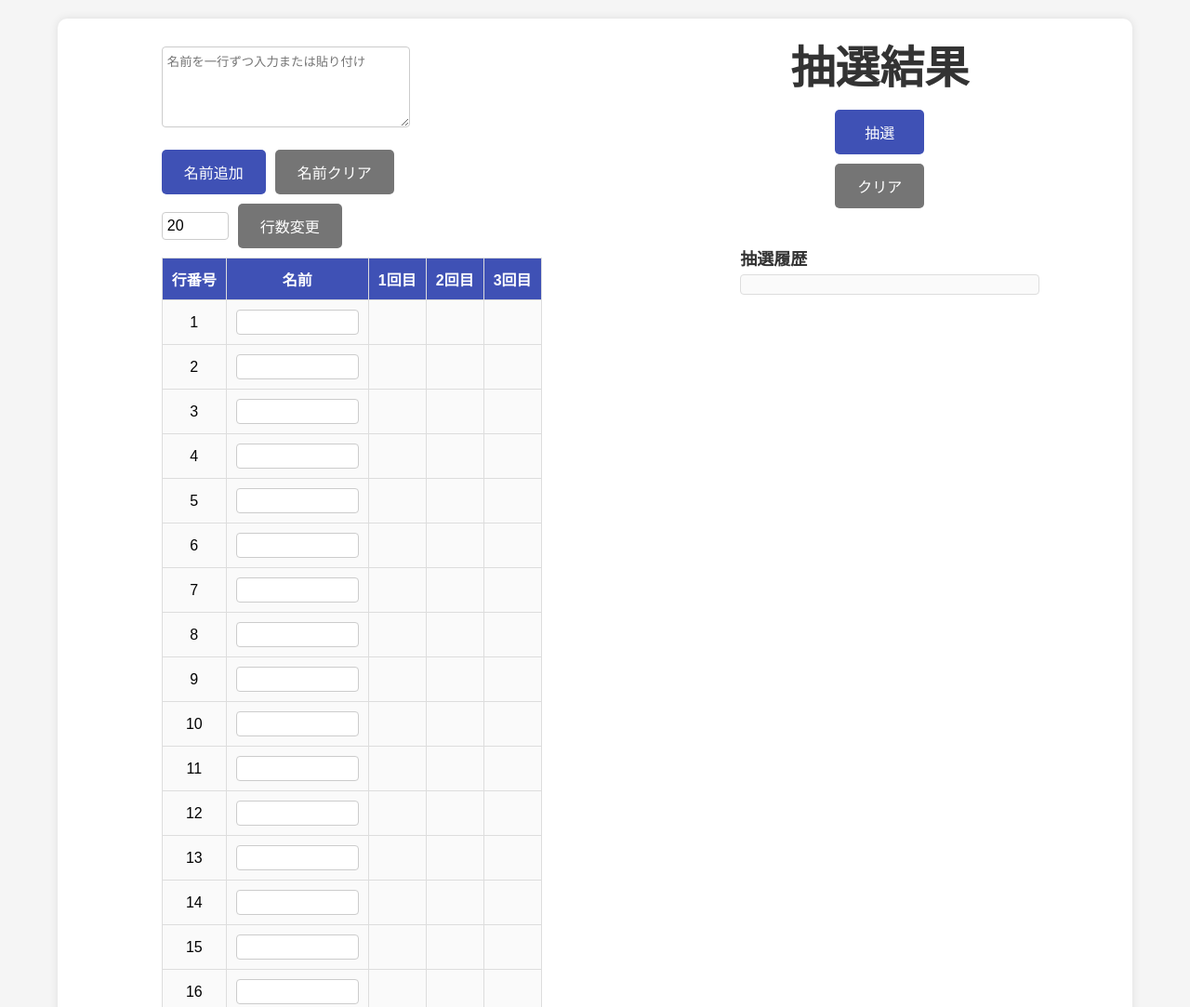
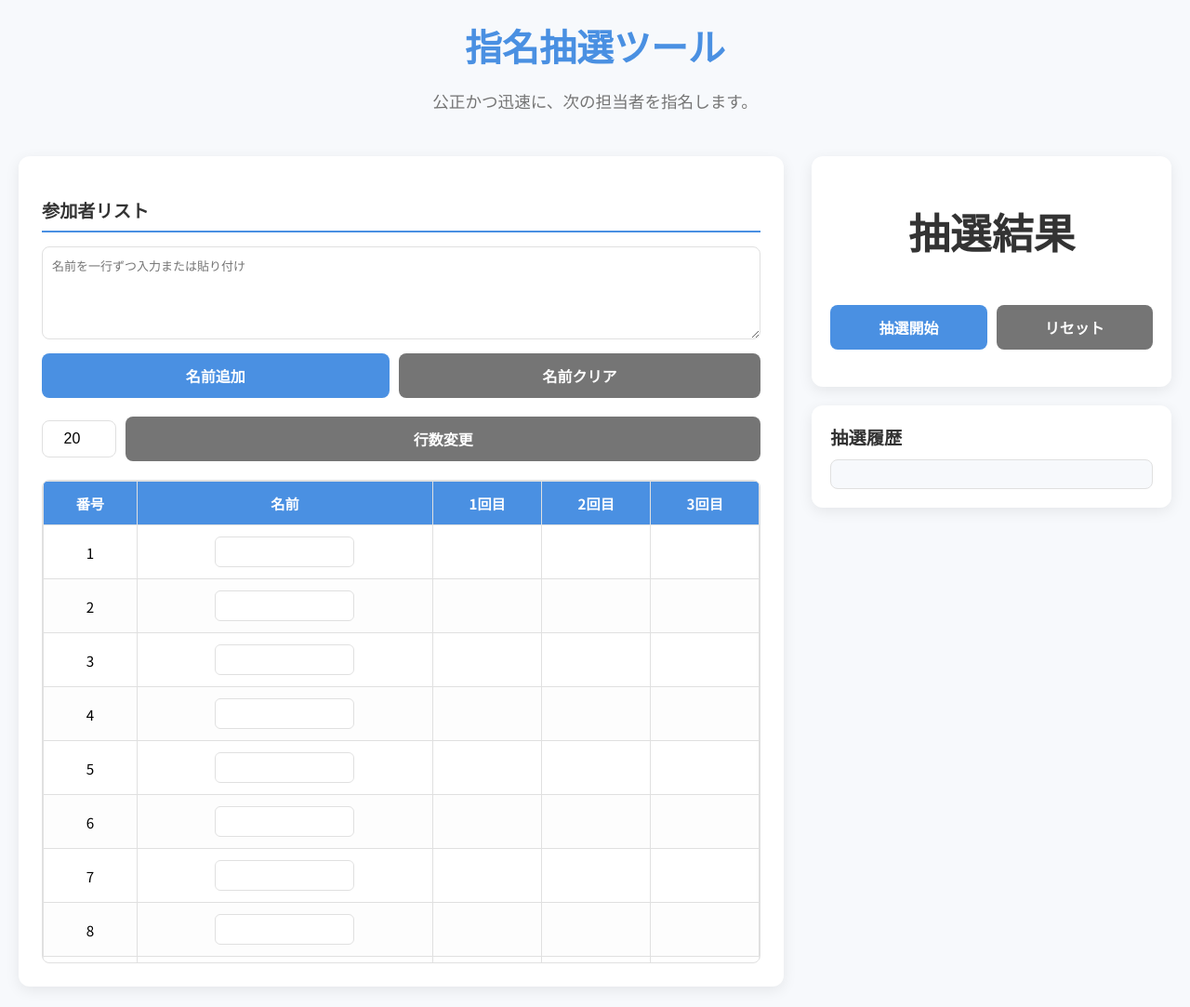
Before and after one commit to sandyzhao2001/MyTools, a plain HTML site: page nomination.html in a window 1280 px wide. Shown: the top 1083 px of the page at 93% size. Drawn offline with Linux system fonts and the light colour scheme.

Commit message:
feat(nomination): Enhance UI and add row validation

```diff
--- a/nomination.html
+++ b/nomination.html
@@ -2,177 +2,322 @@
 <html lang="ja">
 <head>
     <meta charset="UTF-8">
+    <meta name="viewport" content="width=device-width, initial-scale=1.0">
     <title>指名抽選ツール</title>
+    <link rel="preconnect" href="https://fonts.googleapis.com">
+    <link rel="preconnect" href="https://fonts.gstatic.com" crossorigin>
+    <link href="https://fonts.googleapis.com/css2?family=Noto+Sans+JP:wght@400;700&display=swap" rel="stylesheet">
     <style>
+        :root {
+            --primary-color: #4a90e2;
+            --primary-dark-color: #357abd;
+            --secondary-color: #757575;
+            --secondary-dark-color: #616161;
+            --background-color: #f7f9fc;
+            --card-background-color: #ffffff;
+            --text-color: #333;
+            --light-text-color: #fff;
+            --border-color: #e0e0e0;
+            --highlight-color: #f5a623;
+            --font-family: 'Noto Sans JP', Arial, sans-serif;
+        }
+
+        *, *::before, *::after {
+            box-sizing: border-box;
+        }
+
         body {
-            display: flex;
-            justify-content: center;
-            font-family: Arial, sans-serif;
-            background-color: #f5f5f5;
+            font-family: var(--font-family);
+            background-color: var(--background-color);
             margin: 0;
             padding: 20px;
-        }
-        .container {
-            display: flex;
-            justify-content: space-around; /* 左右均等に配置、余白を小さく調整 */
-            max-width: 1200px; /* 横幅を前の値（1200px）に戻す */
-            background-color: #fff;
-            padding: 20px; /* パディングを前の値（20px）に戻す */
-            border-radius: 10px;
-            box-shadow: 0 0 10px rgba(0, 0, 0, 0.1);
-            width: 90%; /* 全体の幅を前の値（90%）に戻す */
-        }
-        table {
-            border-collapse: collapse;
-            margin-right: 20px; /* テーブルの右側の余白を前の値（20px）に戻す */
-        }
-        th, td {
-            border: 1px solid #ddd;
-            padding: 10px; /* セルのパディングを前の値（10px）に戻す */
-            text-align: center;
-        }
-        th {
-            background-color: #3F51B5; /* テーブルのタイトル行を明るめのダークブルー（インディゴ）に変更 */
-            color: white;
-        }
-        td {
-            background-color: #fafafa;
-        }
-        .name-input {
-            width: 120px; /* 入力欄の幅を前の値（120px）に戻す */
-            padding: 5px;
-            border: 1px solid #ccc;
-            border-radius: 4px;
-        }
-        .result-area {
             display: flex;
             flex-direction: column;
             align-items: center;
-            justify-content: flex-start; /* 上部から配置 */
-            width: 300px; /* 右側の幅を前の値（300px）に戻す */
-            /* height: 350px; を削除して、内容に応じて自動調整 */
-            padding: 10px; /* 内部余白を維持 */
         }
-        .result {
-            font-size: 48px; /* 文字サイズを前の値（48px）に戻す */
-            font-weight: bold;
-            color: #333;
-            margin-bottom: 20px; /* マージンを前の値（20px）に戻す */
-            transition: color 0.3s;
+
+        .header {
             text-align: center;
-            line-height: 48px; /* 行の高さを文字サイズに合わせる */
-            height: 48px; /* 高さを固定 */
+            margin-bottom: 30px;
+        }
+
+        .header h1 {
+            font-size: 2.5em;
+            color: var(--primary-color);
+            margin: 0;
+            font-weight: 700;
+        }
+
+        .header p {
+            font-size: 1.1em;
+            color: var(--secondary-color);
+        }
+
+        .container {
+            display: flex;
+            gap: 30px;
+            width: 100%;
+            max-width: 1280px;
+            align-items: flex-start;
+        }
+
+        .main-content {
+            flex: 2;
+            background-color: var(--card-background-color);
+            padding: 25px;
+            border-radius: 12px;
+            box-shadow: 0 4px 15px rgba(0, 0, 0, 0.08);
+        }
+
+        .sidebar {
+            flex: 1;
+            position: sticky;
+            top: 20px;
+            display: flex;
+            flex-direction: column;
+            gap: 20px;
+        }
+
+        .card {
+            background-color: var(--card-background-color);
+            padding: 20px;
+            border-radius: 12px;
+            box-shadow: 0 4px 15px rgba(0, 0, 0, 0.08);
+            text-align: center;
+        }
+
+        .controls-group {
+            margin-bottom: 20px;
+        }
+
+        .controls-group h3 {
+            font-size: 1.2em;
+            color: var(--text-color);
+            margin-bottom: 15px;
+            border-bottom: 2px solid var(--primary-color);
+            padding-bottom: 8px;
+        }
+
+        textarea#nameInput {
+            width: 100%;
+            box-sizing: border-box;
+            padding: 10px;
+            border: 1px solid var(--border-color);
+            border-radius: 8px;
+            resize: vertical;
+            font-size: 1em;
+            min-height: 100px;
+            margin-bottom: 10px;
+        }
+
+        .control-buttons {
+            display: flex;
+            gap: 10px;
+            margin-bottom: 20px;
+        }
+
+        .row-input {
+            display: flex;
+            gap: 10px;
+            align-items: center;
+        }
+
+        .row-input input {
+            padding: 10px;
+            border: 1px solid var(--border-color);
+            border-radius: 8px;
+            width: 80px;
+            font-size: 1em;
+            text-align: center;
+        }
+
+        .table-container {
+            max-height: 65vh;
+            overflow-y: auto;
+            border: 1px solid var(--border-color);
+            border-radius: 8px;
+        }
+
+        table {
+            width: 100%;
+            border-collapse: collapse;
+        }
+
+        th, td {
+            border: 1px solid var(--border-color);
+            padding: 12px;
+            text-align: center;
+            font-size: 0.95em;
+        }
+
+        th {
+            background-color: var(--primary-color);
+            color: var(--light-text-color);
+            font-weight: 700;
+            position: sticky;
+            top: 0;
+            z-index: 1;
+        }
+
+        tbody tr:nth-child(even) {
+            background-color: #fdfdfd;
+        }
+        tbody tr:hover {
+            background-color: #f1f5fe;
+        }
+
+        .name-input {
+            width: 150px;
+            padding: 8px;
+            border: 1px solid var(--border-color);
+            border-radius: 6px;
+            font-size: 0.9em;
+            transition: border-color 0.3s, box-shadow 0.3s;
+        }
+        .name-input:focus {
+            outline: none;
+            border-color: var(--primary-color);
+            box-shadow: 0 0 0 3px rgba(74, 144, 226, 0.2);
+        }
+
+        .result-area .result {
+            font-size: 2.8em;
+            font-weight: 700;
+            color: var(--text-color);
+            margin-bottom: 20px;
+            padding: 10px;
+            height: 120px;
             display: flex;
             align-items: center;
             justify-content: center;
+            transition: color 0.3s, transform 0.3s;
+            word-break: break-all;
         }
-        .highlight {
-            color: #f44336;
-            animation: blink 0.5s 3; /* 0.5秒間隔で3回点滅 */
+
+        .result.highlight {
+            color: var(--highlight-color);
+            transform: scale(1.1);
+            animation: blink 0.5s 3;
         }
+
         @keyframes blink {
-            50% { opacity: 0; }
+            50% { opacity: 0.2; }
         }
-        .button-container {
-            display: flex;
-            flex-direction: column;
-            gap: 10px;
-            margin-bottom: 20px; /* ボタンの下にマージンを追加 */
-            /* position: absolute; と top: 70px; を削除 */
+
+        .history-container {
+            text-align: left;
         }
-        .history-container {
-            width: 100%;
-            text-align: left;
-            margin-top: 20px; /* ボタンの下に配置するためのマージン */
+
+        .history-title {
+            font-size: 1.2em;
+            font-weight: 700;
+            color: var(--text-color);
+            margin-bottom: 10px;
         }
-        .history-title {
-            font-size: 18px; /* タイトル文字サイズを前の値（18px）に戻す */
-            font-weight: bold;
-            color: #333;
-            margin-bottom: 5px;
-        }
+
         .history {
-            font-size: 16px; /* 履歴文字サイズを前の値（16px）に戻す */
+            font-size: 1em;
             color: #666;
             width: 100%;
-            max-height: 320px; /* 履歴の高さを維持（名前5漢字×100行×3回全表示可能） */
-            overflow-y: auto; /* 必要に応じて縦スクロール */
-            border: 1px solid #ddd;
-            padding: 10px; /* パディングを前の値（10px）に戻す */
-            border-radius: 4px;
-            background-color: #fafafa;
-            word-wrap: break-word; /* 長い名前も折り返し */
+            box-sizing: border-box;
+            max-height: 250px;
+            overflow-y: auto;
+            border: 1px solid var(--border-color);
+            padding: 15px;
+            border-radius: 8px;
+            background-color: var(--background-color);
+            word-break: break-all;
         }
-        textarea#nameInput {
-            margin: 10px 0;
-            padding: 5px;
-            border: 1px solid #ccc;
-            border-radius: 4px;
-            resize: vertical; /* 允许垂直调整大小 */
+
+        button {
+            padding: 12px 24px;
+            font-size: 1em;
+            font-weight: 700;
+            border: none;
+            border-radius: 8px;
+            cursor: pointer;
+            transition: background-color 0.3s, transform 0.1s;
+            flex-grow: 1;
         }
-        .name-buttons {
-            display: flex;
-            gap: 10px;
-            margin: 10px 0;
-            position: relative;
-            top: 0; /* ボタンをテーブルの上部に固定 */
+        button:hover {
+            transform: translateY(-2px);
         }
-        .row-input {
-            display: flex;
-            gap: 10px;
-            margin: 10px 0;
-            position: relative;
-            top: 0; /* 行数入力欄とボタンをテーブルの上部に固定 */
+        button:active {
+            transform: translateY(0);
+        }
+
+        .primary-btn {
+            background-color: var(--primary-color);
+            color: var(--light-text-color);
+        }
+        .primary-btn:hover {
+            background-color: var(--primary-dark-color);
+        }
+
+        .secondary-btn {
+            background-color: var(--secondary-color);
+            color: var(--light-text-color);
+        }
+        .secondary-btn:hover {
+            background-color: var(--secondary-dark-color);
+        }
+
+        @media (max-width: 1024px) {
+            .container {
+                flex-direction: column;
                 align-items: center;
             }
-        .row-input input {
-            padding: 5px;
-            border: 1px solid #ccc;
-            border-radius: 4px;
-            width: 60px;
-            font-size: 16px;
+            .main-content, .sidebar {
+                width: 100%;
+                max-width: 800px;
+            }
+            .sidebar {
+                position: static;
+            }
+        }
+
+        @media (max-width: 600px) {
+            body {
+                padding: 10px;
+            }
+            .header h1 {
+                font-size: 2em;
+            }
+            .control-buttons, .row-input {
+                flex-direction: column;
             }
             button {
-            padding: 12px 24px; /* ボタンのパディングを前の値（12px 24px）に戻す */
-            font-size: 16px; /* ボタン文字サイズを前の値（16px）に戻す */
-            border: none;
-            border-radius: 5px;
-            cursor: pointer;
-            background-color: #3F51B5; /* 「抽選」「名前追加」「行数変更」ボタンを明るめのダークブルー（インディゴ）に変更 */
-            color: white;
-            transition: background-color 0.3s;
+                width: 100%;
             }
-        button:hover {
-            background-color: #303F9F; /* ホバー時のインディゴを少し暗く */
         }
-        .name-buttons button:nth-child(2),
-        .row-input button,
-        .button-container button:nth-child(2) {
-            background-color: #757575; /* 「名前クリア」「行数変更」「クリア」ボタンを明るめのグレー（中間グレー）に変更 */
-        }
-        .name-buttons button:nth-child(2):hover,
-        .row-input button:hover,
-        .button-container button:nth-child(2):hover {
-            background-color: #616161; /* ホバー時のグレーを少し暗く */
-        }
+
     </style>
 </head>
 <body>
+    <div class="header">
+        <h1>指名抽選ツール</h1>
+        <p>公正かつ迅速に、次の担当者を指名します。</p>
+    </div>
+
     <div class="container">
-        <div>
-            <textarea id="nameInput" rows="5" cols="30" placeholder="名前を一行ずつ入力または貼り付け"></textarea>
-            <div class="name-buttons">
-                <button onclick="pasteNames()">名前追加</button>
-                <button onclick="clearNames()" title="名前をクリアします">名前クリア</button>
+        <div class="main-content">
+            <div class="controls-group">
+                <h3>参加者リスト</h3>
+                <textarea id="nameInput" rows="5" placeholder="名前を一行ずつ入力または貼り付け"></textarea>
+                <div class="control-buttons">
+                    <button onclick="pasteNames()" class="primary-btn">名前追加</button>
+                    <button onclick="clearNames()" class="secondary-btn" title="名前をクリアします">名前クリア</button>
                 </div>
                 <div class="row-input">
                     <input type="number" id="rowCount" min="5" max="100" value="20" placeholder="行数">
-                <button onclick="updateRows()" title="行数を変更します">行数変更</button>
+                    <button onclick="updateRows()" class="secondary-btn" title="行数を変更します">行数変更</button>
                 </div>
+            </div>
+            <div class="table-container">
                 <table id="nominationTable">
                     <thead>
                         <tr>
-                        <th>行番号</th>
+                            <th>番号</th>
                             <th>名前</th>
                             <th>1回目</th>
                             <th>2回目</th>
@@ -182,13 +327,17 @@
                     <tbody id="tableBody"></tbody>
                 </table>
             </div>
-        <div class="result-area">
+        </div>
+
+        <div class="sidebar">
+            <div class="card result-area">
                 <div class="result" id="resultDisplay">抽選結果</div>
-            <div class="button-container">
-                <button onclick="draw()">抽選</button>
-                <button onclick="clearAll()" title="抽選結果と履歴をクリアします">クリア</button>
+                <div class="control-buttons">
+                    <button onclick="draw()" class="primary-btn">抽選開始</button>
+                    <button onclick="clearAll()" class="secondary-btn" title="抽選結果と履歴をクリアします">リセット</button>
                 </div>
-            <div class="history-container">
+            </div>
+            <div class="card history-container">
                 <div class="history-title">抽選履歴</div>
                 <div class="history" id="drawHistory"></div>
             </div>
@@ -200,18 +349,17 @@
         const resultDisplay = document.getElementById('resultDisplay');
         const drawHistory = document.getElementById('drawHistory');
         const rowCountInput = document.getElementById('rowCount');
-        let maxRows = 20; // デフォルトの行数
+        let maxRows = 20;
         let history = [];
-        let currentRound = 1; // 現在のラウンド（1, 2, 3）
-        let drawCount = 0; // 抽選カウント
+        let currentRound = 1;
+        let drawCount = 0;
 
-        // テーブル初期化
         function initializeTable() {
-            tbody.innerHTML = ''; // 既存の行をクリア
+            tbody.innerHTML = '';
             for (let i = 0; i < maxRows; i++) {
                 const row = document.createElement('tr');
                 row.innerHTML = `
-                    <td>${i + 1}</td> <!-- 行番号 -->
+                    <td>${i + 1}</td>
                     <td><input type="text" class="name-input" maxlength="20"></td>
                     <td></td>
                     <td></td>
@@ -219,21 +367,8 @@
                 `;
                 tbody.appendChild(row);
             }
-            // 既存の名前や抽選結果を保持
-            const existingNames = Array.from(tbody.getElementsByTagName('input')).map(input => input.value.trim());
-            for (let i = 0; i < Math.min(existingNames.length, maxRows); i++) {
-                tbody.getElementsByTagName('input')[i].value = existingNames[i];
-            }
-            // 抽選結果も保持
-            for (let i = 0; i < maxRows; i++) {
-                const cells = tbody.getElementsByTagName('tr')[i].getElementsByTagName('td');
-                for (let j = 2; j < 5; j++) { // 行番号列（1列目）をスキップ
-                    cells[j].textContent = cells[j].textContent || '';
-                }
-            }
         }
 
-        // 初期化
         initializeTable();
 
         function getParticipants(round) {
@@ -241,7 +376,7 @@
             const participants = [];
             for (let i = 0; i < rows.length; i++) {
                 const name = rows[i].getElementsByTagName('input')[0].value.trim();
-                const cell = rows[i].getElementsByTagName('td')[round + 1]; // 行番号列をスキップ
+                const cell = rows[i].getElementsByTagName('td')[round + 1];
                 if (name && !cell.textContent) {
                     participants.push({ name, row: i });
                 }
@@ -250,14 +385,18 @@
         }
 
         function draw() {
-            const participants = getParticipants(currentRound);
+            let participants = getParticipants(currentRound);
             if (participants.length === 0) {
                 if (currentRound < 3) {
                     currentRound++;
-                    draw(); // 次のラウンドへ
+                    participants = getParticipants(currentRound);
+                    if (participants.length === 0) {
+                        resultDisplay.textContent = "全完了";
+                        resultDisplay.classList.remove('highlight');
                         return;
+                    }
                 } else {
-                    resultDisplay.textContent = "抽選完了";
+                    resultDisplay.textContent = "全完了";
                     resultDisplay.classList.remove('highlight');
                     return;
                 }
@@ -275,27 +414,24 @@
             const winner = participants[winnerIndex];
             resultDisplay.textContent = winner.name;
 
-            // 抽選ごとに結果を強調表示
             resultDisplay.classList.add('highlight');
-            setTimeout(() => resultDisplay.classList.remove('highlight'), 1500); // 1.5秒後に元に戻る
+            setTimeout(() => resultDisplay.classList.remove('highlight'), 1500);
 
             const row = tbody.getElementsByTagName('tr')[winner.row];
-            const cell = row.getElementsByTagName('td')[currentRound + 1]; // 行番号列をスキップ
+            const cell = row.getElementsByTagName('td')[currentRound + 1];
             drawCount++;
             cell.textContent = drawCount;
 
-            // 抽選履歴に追加
             history.push(winner.name);
-            drawHistory.textContent = history.join('、');
+            drawHistory.textContent = history.join(' → ');
         }
 
         function clearAll() {
             if (drawCount > 0) {
-                // 抽選結果がある場合、名前はクリアせず、抽選結果と履歴のみクリア
                 const rows = tbody.getElementsByTagName('tr');
                 for (let i = 0; i < rows.length; i++) {
                     const cells = rows[i].getElementsByTagName('td');
-                    for (let j = 2; j < cells.length; j++) { // 行番号列と名前列をスキップ
+                    for (let j = 2; j < cells.length; j++) {
                         cells[j].textContent = '';
                     }
                 }
@@ -309,34 +445,45 @@
         }
 
         function clearNames() {
-            // 名前とテキストエリアをクリア
-            const rows = tbody.getElementsByTagName('tr');
-            for (let i = 0; i < rows.length; i++) {
-                rows[i].getElementsByTagName('input')[0].value = '';
+            const inputs = tbody.getElementsByTagName('input');
+            for (let i = 0; i < inputs.length; i++) {
+                inputs[i].value = '';
             }
-            document.getElementById('nameInput').value = ''; // テキストエリアもクリア
+            document.getElementById('nameInput').value = '';
         }
 
         function pasteNames() {
             const text = document.getElementById('nameInput').value;
             const names = text.split('\n').map(name => name.trim()).filter(name => name);
+            const inputs = tbody.getElementsByTagName('input');
 
-            const rows = tbody.getElementsByTagName('tr');
-            for (let i = 0; i < Math.min(names.length, rows.length); i++) {
-                rows[i].getElementsByTagName('input')[0].value = names[i];
+            if (names.length > inputs.length) {
+                alert(`名前の数が表の行数を超えています（${names.length}名）。行数を増やしてください。`);
+                return;
             }
-            document.getElementById('nameInput').value = ''; // 清空输入框
+
+            for (let i = 0; i < Math.min(names.length, inputs.length); i++) {
+                inputs[i].value = names[i];
+            }
+            document.getElementById('nameInput').value = '';
         }
 
         function updateRows() {
             const newRows = parseInt(rowCountInput.value, 10);
             if (isNaN(newRows) || newRows < 5 || newRows > 100) {
                 alert("行数は5〜100の範囲で入力してください。");
-                rowCountInput.value = maxRows; // デフォルト値に戻す
+                rowCountInput.value = maxRows;
                 return;
             }
+            const existingNames = Array.from(tbody.getElementsByTagName('input')).map(input => input.value);
+
             maxRows = newRows;
             initializeTable();
+
+            const newInputs = tbody.getElementsByTagName('input');
+            for(let i = 0; i < Math.min(existingNames.length, newInputs.length); i++) {
+                newInputs[i].value = existingNames[i];
+            }
         }
     </script>
 </body>
```
Lines whose indentation alone changed are shown as unchanged.
